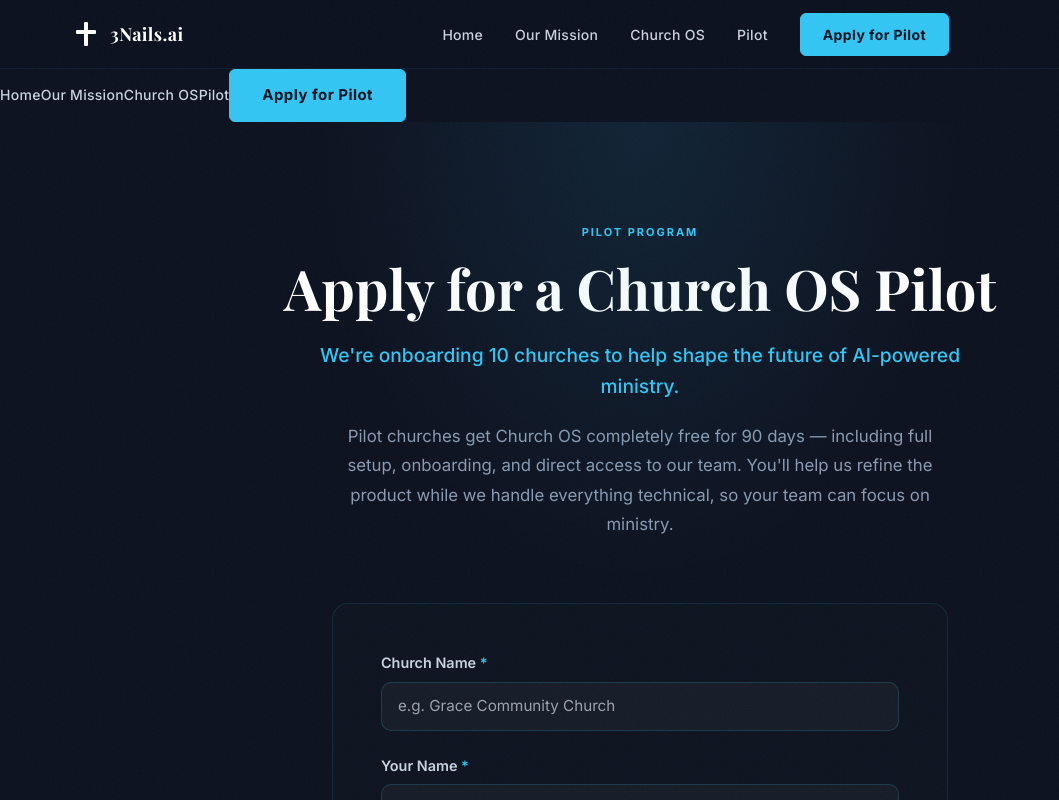
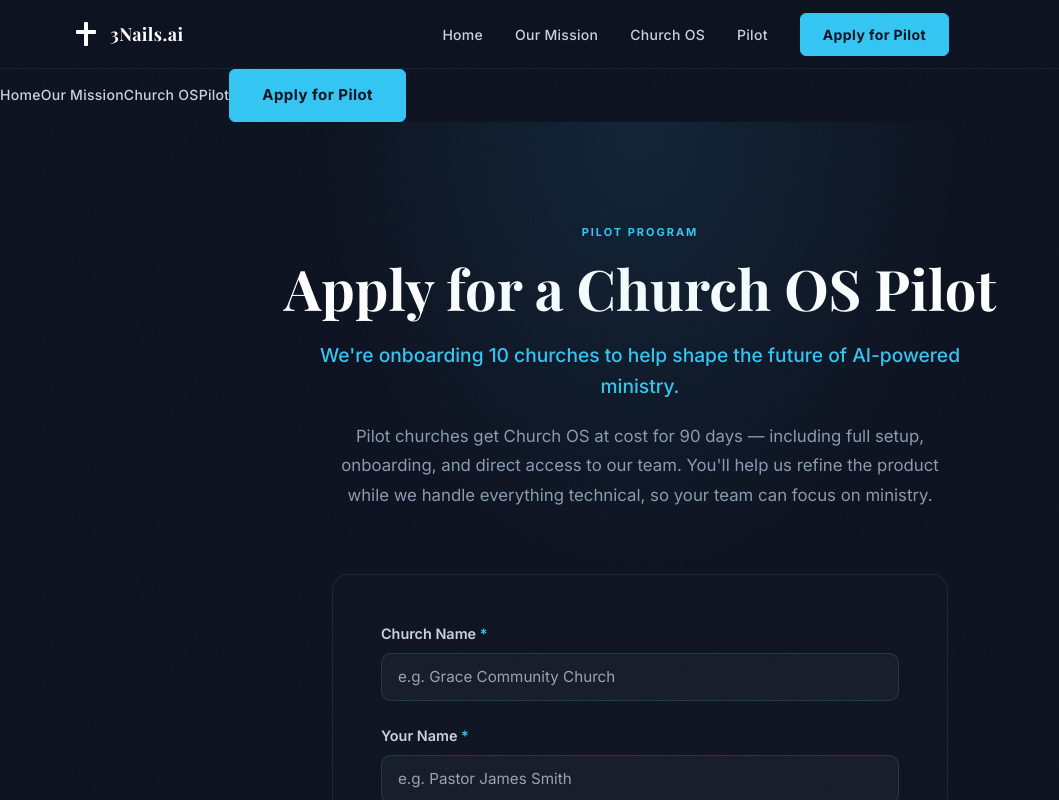
Before and after one commit to colehatter/3nails-website, a Next.js app: page /pilot in a window 1280 px wide. Shown: the top 800 px of the page, without its empty margins (0-1059 px from the left). Built offline with nearby package versions, Linux system fonts and the light colour scheme.

Commit message:
Update pilot page: 'at cost for 90 days' replaces 'free for 90 days'

```diff
--- a/app/pilot/page.tsx
+++ b/app/pilot/page.tsx
@@ -102,8 +102,8 @@
             fontFamily: "var(--font-inter), Inter, sans-serif",
           }}
         >
-          Pilot churches get Church OS completely free for 90 days — including
-          full setup, onboarding, and direct access to our team. You&apos;ll help us
+          Pilot churches get Church OS at cost for 90 days — including full
+          setup, onboarding, and direct access to our team. You&apos;ll help us
           refine the product while we handle everything technical, so your team
           can focus on ministry.
         </p>
```
